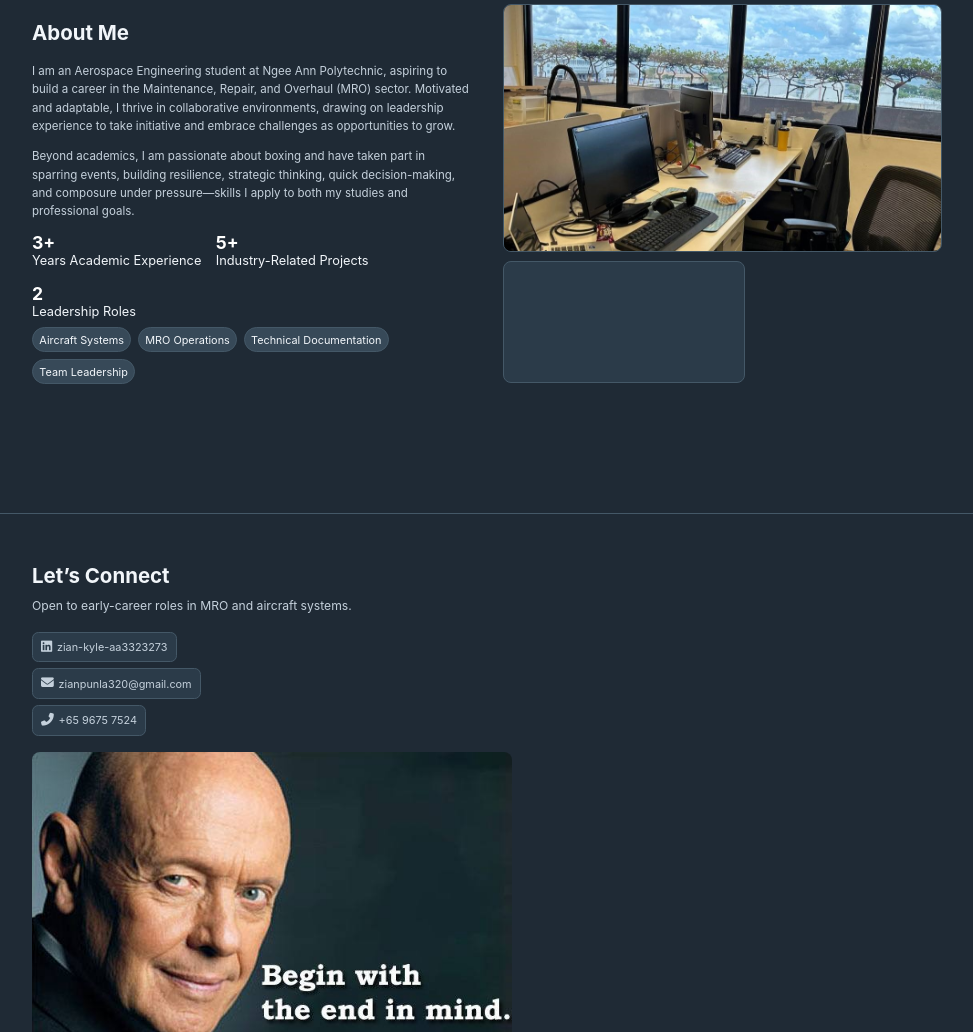
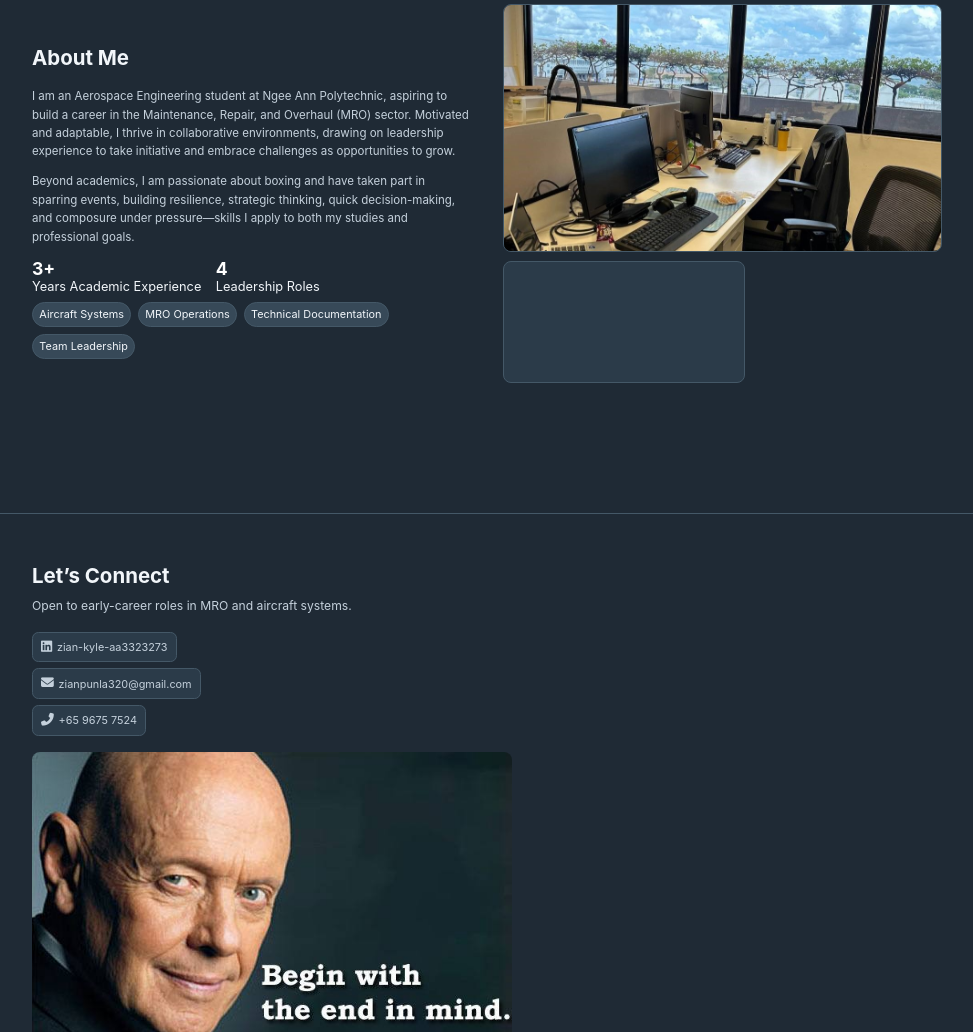
Before and after one commit to Kagurawr24/zian-s-portfolio, a plain HTML site: page index.html in a window 1280 px wide. Shown: the part 810-1842 px from the top of the page, without its empty margins (153-1126 px from the left). Drawn offline with Linux system fonts and the light colour scheme; grey boxes are pictures that could not be loaded.

Commit message:
leadership update

```diff
--- a/index.html
+++ b/index.html
@@ -59,8 +59,7 @@
           </p>
           <ul class="stats">
             <li><span>3+</span> Years Academic Experience</li>
-            <li><span>5+</span> Industry-Related Projects</li>
-            <li><span>2</span> Leadership Roles</li>
+            <li><span>4</span> Leadership Roles</li>
           </ul>
           <div class="skills">
             <span class="chip">Aircraft Systems</span>
```
